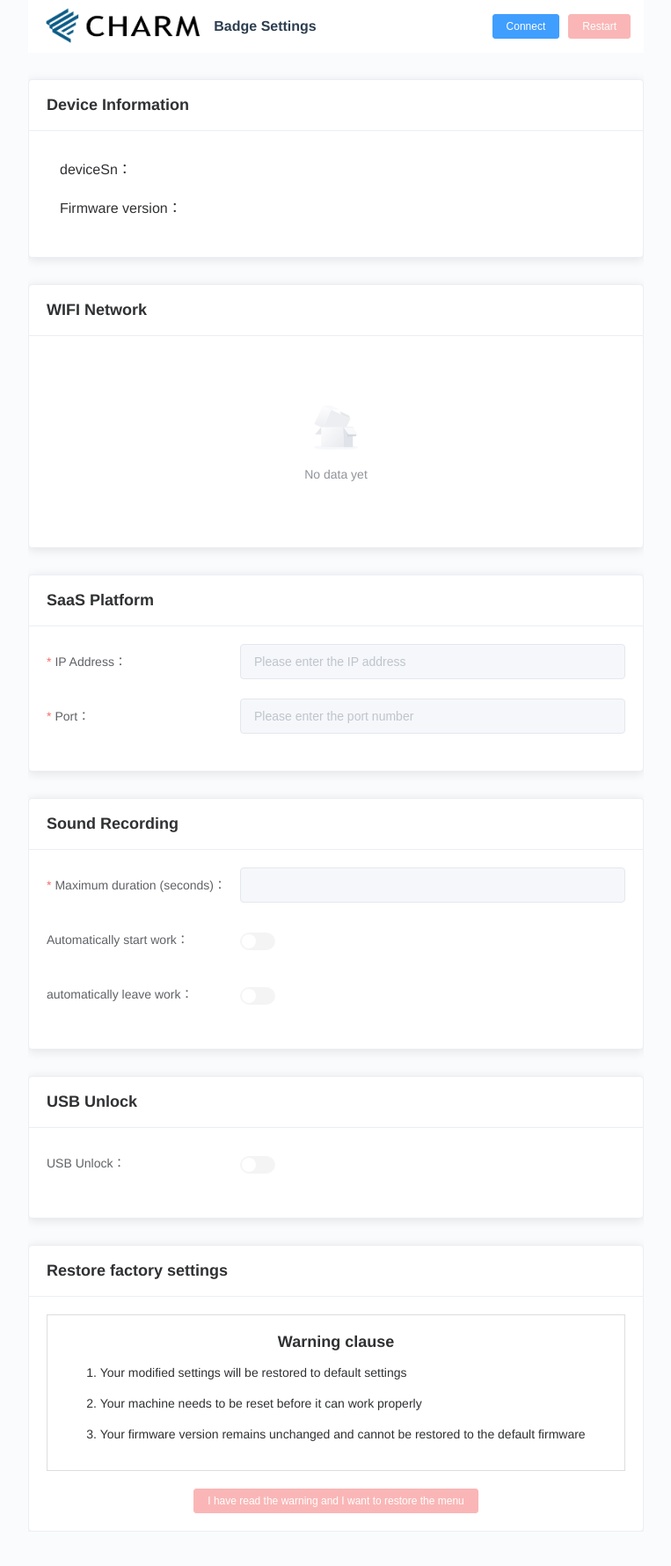
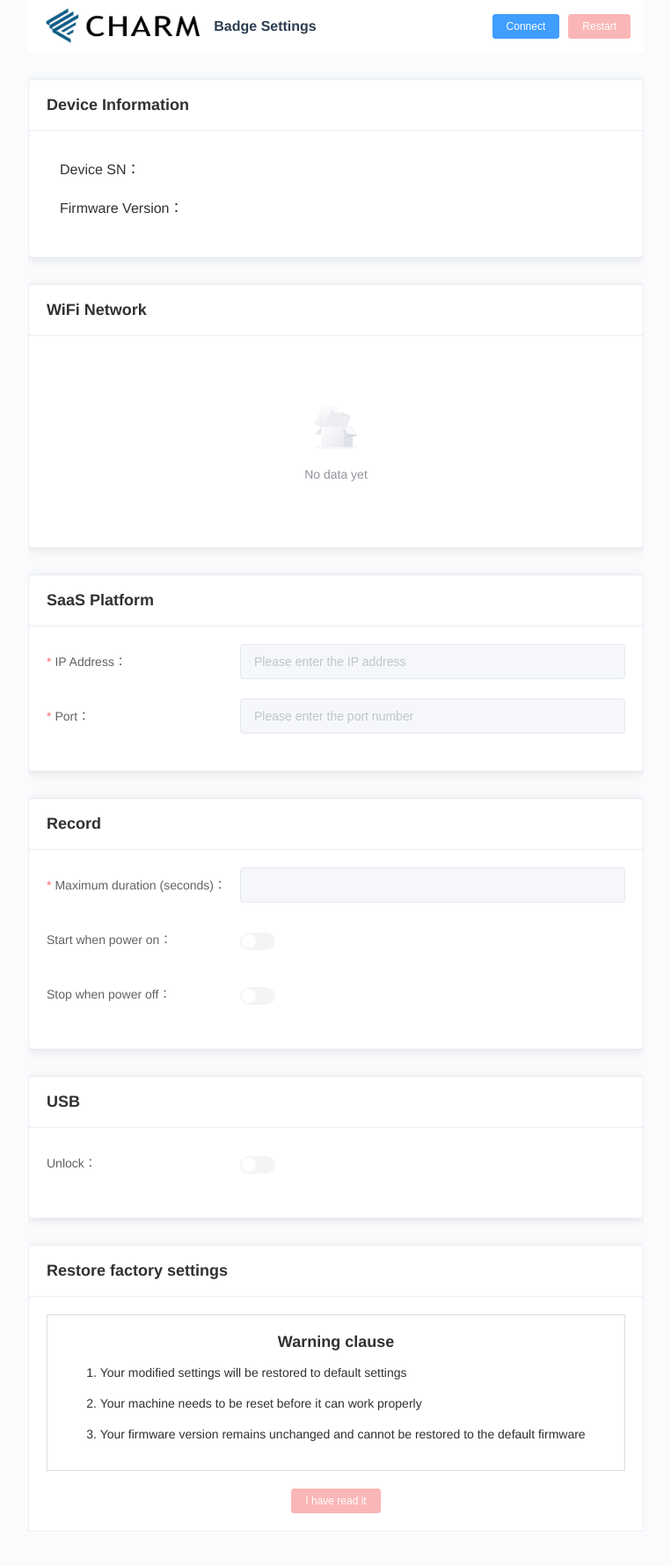
Before and after one commit to yyhSuper/badge-bluetooth-config, a Vue app: page / in a window 1280 px wide. Shown: the top 1780 px of the page at 88% size, without its empty margins (258-1021 px from the left). Built offline with nearby package versions, Linux system fonts and the light colour scheme; what el-select-tree would draw is missing.

Commit message:
优化英文翻译

```diff
--- a/src/views/index.vue
+++ b/src/views/index.vue
@@ -30,13 +30,13 @@
             <div class="list-item">
               <div class="list-item-body">
                 <div class="list-item-body-item noBorder">
-                  <div class="item-label">deviceSn：</div>
+                  <div class="item-label">Device SN：</div>
                   <div class="list-item-button-wrap">
                     <span>{{ deviceInfo.SN }}</span>
                   </div>
                 </div>
                 <div class="list-item-body-item noBorder">
-                  <div class="item-label">Firmware version：</div>
+                  <div class="item-label">Firmware Version：</div>
                   <div class="list-item-button-wrap">
                     <span>{{ deviceInfo.fwVersion }}</span>
                   </div>
@@ -49,7 +49,7 @@
         <!--        WIFI Network-->
         <el-card class="box-card">
           <div slot="header" class="clearfix">
-            <div class="title-wrap"><span class="title">WIFI Network</span></div>
+            <div class="title-wrap"><span class="title">WiFi Network</span></div>
             <!--            <el-button style="float: right; padding: 3px 0" type="text">操作按钮</el-button>-->
           </div>
           <div class="list-list">
@@ -123,7 +123,7 @@
         <el-card class="box-card">
           <div slot="header" class="clearfix">
             <div class="title-wrap">
-              <span class="title">Sound Recording</span>
+              <span class="title">Record</span>
               <div class="icon-wrap">
                 <span class="iconfont icon-baocun" v-show="recordingFormIsEditor&&isConnected"
                       @click="saveForm('recording')"></span>
@@ -139,7 +139,7 @@
               <el-input v-model="recordingForm.maxRecordDuration" placeholder="" type="number" @input="value => recordingForm.maxRecordDuration = Number(value)"
                         :disabled="!recordingFormIsEditor"></el-input>
             </el-form-item>
-            <el-form-item label="Automatically start work：" prop="autoOnDutyWhenPowerOn">
+            <el-form-item label="Start when power on：" prop="autoOnDutyWhenPowerOn">
               <el-switch
                   v-model="recordingForm.autoOnDutyWhenPowerOn"
                   :disabled="!recordingFormIsEditor"
@@ -147,7 +147,7 @@
                   inactive-color="#eee">
               </el-switch>
             </el-form-item>
-            <el-form-item label="automatically leave work：" prop="autoOffDutyWhenPowerDown">
+            <el-form-item label="Stop when power off：" prop="autoOffDutyWhenPowerDown">
               <el-switch
                   v-model="recordingForm.autoOffDutyWhenPowerDown"
                   :disabled="!recordingFormIsEditor"
@@ -161,7 +161,7 @@
         <el-card class="box-card">
           <div slot="header" class="clearfix">
             <div class="title-wrap">
-              <span class="title">USB Unlock</span>
+              <span class="title">USB</span>
               <div class="icon-wrap">
                 <span class="iconfont icon-baocun" v-show="USBFormIsEditor&&isConnected"
                       @click="saveForm('usb')"></span>
@@ -172,7 +172,7 @@
             <!--            <el-button style="float: right; padding: 3px 0" type="text">操作按钮</el-button>-->
           </div>
           <el-form :label-width="isMobile?'180px':'220px'" label-position="left">
-            <el-form-item label="USB Unlock：">
+            <el-form-item label="Unlock：">
               <el-switch
                   v-model="USBForm.unlocked"
                   :disabled="!USBFormIsEditor"
@@ -204,9 +204,7 @@
               </div>
             </div>
             <div class="warning-wrap-button-wrap">
-              <el-button size="mini" type="danger" :disabled="!isConnected" @click="restoreFactorySettings">I have read
-                the warning and I want to restore
-                the menu
+              <el-button size="mini" type="danger" :disabled="!isConnected" @click="restoreFactorySettings">I have read it
               </el-button>
             </div>
 
```
